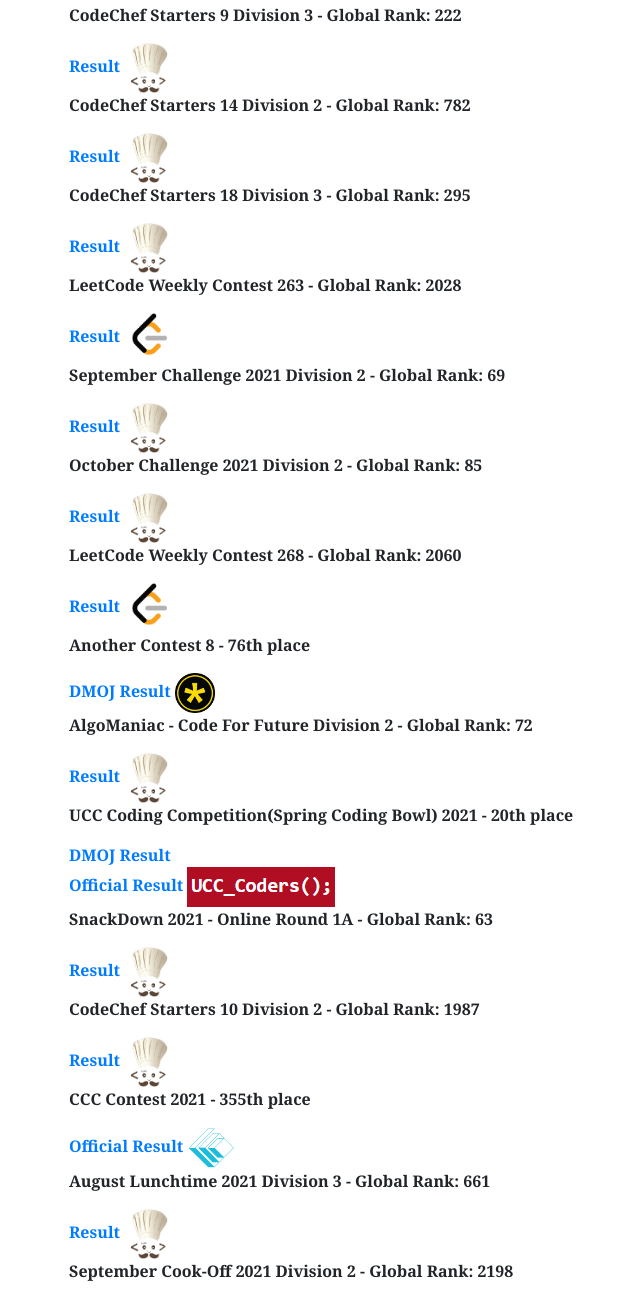
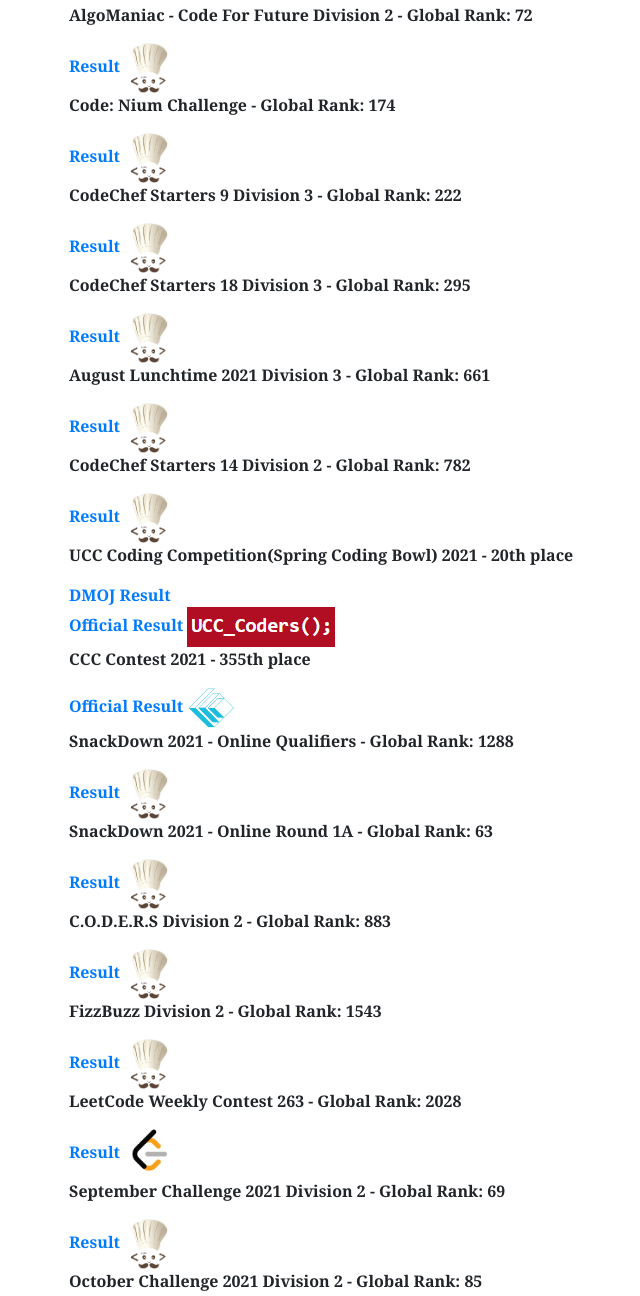
Before and after one commit to TommyPang/PersonalWebsite, a plain HTML site: page contests.html in a window 1280 px wide. Shown: the part 186-1482 px from the top of the page, without its empty margins (16-656 px from the left). Drawn offline with nearby package versions, Linux system fonts and the light colour scheme.

Commit message:
update contests

```diff
--- a/contests.html
+++ b/contests.html
@@ -38,8 +38,32 @@
         <div>
             <ul>
                 <li>
+                    <p>AlgoManiac - Code For Future Division 2 - Global Rank: 72</p>
+                    <a href="https://www.codechef.com/rankings/CDMN21B?order=asc&search=saoge&sortBy=rank">Result</a>
+                    <img src="static/images/codechef.png" width="50" height="50">
+                </li>
+
+                <li>
+                    <p>Code: Nium Challenge - Global Rank: 174</p>
+                    <a href="https://www.codechef.com/NIUM2101?itm_campaign=contest_listing">Result</a>
+                    <img src="static/images/codechef.png" width="50" height="50">
+                </li>
+
+                <li>
                     <p>CodeChef Starters 9 Division 3 - Global Rank: 222</p>
                     <a href="https://www.codechef.com/rankings/START9C?order=asc&search=saoge&sortBy=rank">Result</a>
+                    <img src="static/images/codechef.png" width="50" height="50">
+                </li>
+
+                <li>
+                    <p>CodeChef Starters 18 Division 3 - Global Rank: 295</p>
+                    <a href="https://www.codechef.com/rankings/START18C?order=asc&search=saoge&sortBy=rank">Result</a>
+                    <img src="static/images/codechef.png" width="50" height="50">
+                </li>
+
+                <li>
+                    <p>August Lunchtime 2021 Division 3 - Global Rank: 661</p>
+                    <a href="https://www.codechef.com/rankings/LTIME99C?order=asc&search=saoge&sortBy=rank">Result</a>
                     <img src="static/images/codechef.png" width="50" height="50">
                 </li>
 
@@ -50,8 +74,40 @@
                 </li>
 
                 <li>
-                    <p>CodeChef Starters 18 Division 3 - Global Rank: 295</p>
-                    <a href="https://www.codechef.com/rankings/START18C?order=asc&search=saoge&sortBy=rank">Result</a>
+                    <p>UCC Coding Competition(Spring Coding Bowl) 2021 - 20th place</p>
+                    <a href="https://dmoj.ca/contest/ucc21/ranking/">DMOJ Result</a>
+                    <br>
+                    <a href="https://ucccoders.github.io/contest/2021/results.pdf">Official Result</a>
+                    <img src="static/images/ucc.PNG" width="148" height="40">
+                </li>
+
+                <li>
+                    <p>CCC Contest 2021 - 355th place</p>
+                    <a href="https://cemc.uwaterloo.ca/contests/past_contests/2021/2021CCCResults.pdf">Official Result</a>
+                    <img src="static/images/cemc.png" width="48" height="41.5">
+                </li>
+
+                <li>
+                    <p>SnackDown 2021 - Online Qualifiers - Global Rank: 1288</p>
+                    <a href="https://www.codechef.com/rankings/SNCKQL21?order=asc&search=saoge&sortBy=rank">Result</a>
+                    <img src="static/images/codechef.png" width="50" height="50">
+                </li>
+
+                <li>
+                    <p>SnackDown 2021 - Online Round 1A - Global Rank: 63</p>
+                    <a href="https://www.codechef.com/rankings/SNCK1A21?order=asc&search=saoge&sortBy=rank">Result</a>
+                    <img src="static/images/codechef.png" width="50" height="50">
+                </li>
+
+                <li>
+                    <p>C.O.D.E.R.S Division 2 - Global Rank: 883</p>
+                    <a href="https://www.codechef.com/rankings/FOUR21B?order=asc&search=saoge&sortBy=rank">Result</a>
+                    <img src="static/images/codechef.png" width="50" height="50">
+                </li>
+
+                <li>
+                    <p>FizzBuzz Division 2 - Global Rank: 1543</p>
+                    <a href="https://www.codechef.com/rankings/FZBZ21B?order=asc&search=saoge&sortBy=rank">Result</a>
                     <img src="static/images/codechef.png" width="50" height="50">
                 </li>
 
@@ -86,40 +142,8 @@
                 </li>
 
                 <li>
-                    <p>AlgoManiac - Code For Future Division 2 - Global Rank: 72</p>
-                    <a href="https://www.codechef.com/rankings/CDMN21B?order=asc&search=saoge&sortBy=rank">Result</a>
-                    <img src="static/images/codechef.png" width="50" height="50">
-                </li>
-
-                <li>
-                    <p>UCC Coding Competition(Spring Coding Bowl) 2021 - 20th place</p>
-                    <a href="https://dmoj.ca/contest/ucc21/ranking/">DMOJ Result</a>
-                    <br>
-                    <a href="https://ucccoders.github.io/contest/2021/results.pdf">Official Result</a>
-                    <img src="static/images/ucc.PNG" width="148" height="40">
-                </li>
-
-                <li>
-                    <p>SnackDown 2021 - Online Round 1A - Global Rank: 63</p>
-                    <a href="https://www.codechef.com/rankings/SNCK1A21?order=asc&search=saoge&sortBy=rank">Result</a>
-                    <img src="static/images/codechef.png" width="50" height="50">
-                </li>
-
-                <li>
                     <p>CodeChef Starters 10 Division 2 - Global Rank: 1987</p>
                     <a href="https://www.codechef.com/rankings/START10B?order=asc&search=saoge&sortBy=rank">Result</a>
-                    <img src="static/images/codechef.png" width="50" height="50">
-                </li>
-
-                <li>
-                    <p>CCC Contest 2021 - 355th place</p>
-                    <a href="https://cemc.uwaterloo.ca/contests/past_contests/2021/2021CCCResults.pdf">Official Result</a>
-                    <img src="static/images/cemc.png" width="48" height="41.5">
-                </li>
-
-                <li>
-                    <p>August Lunchtime 2021 Division 3 - Global Rank: 661</p>
-                    <a href="https://www.codechef.com/rankings/LTIME99C?order=asc&search=saoge&sortBy=rank">Result</a>
                     <img src="static/images/codechef.png" width="50" height="50">
                 </li>
 
@@ -128,13 +152,6 @@
                     <a href="https://www.codechef.com/rankings/COOK133B?order=asc&search=saoge&sortBy=rank">Result</a>
                     <img src="static/images/codechef.png" width="50" height="50">
                 </li>
-
-                <li>
-                    <p>SnackDown 2021 - Online Qualifiers - Global Rank: 1288</p>
-                    <a href="https://www.codechef.com/rankings/SNCKQL21?order=asc&search=saoge&sortBy=rank">Result</a>
-                    <img src="static/images/codechef.png" width="50" height="50">
-                </li>
-
 
             </ul>
         </div>
```
